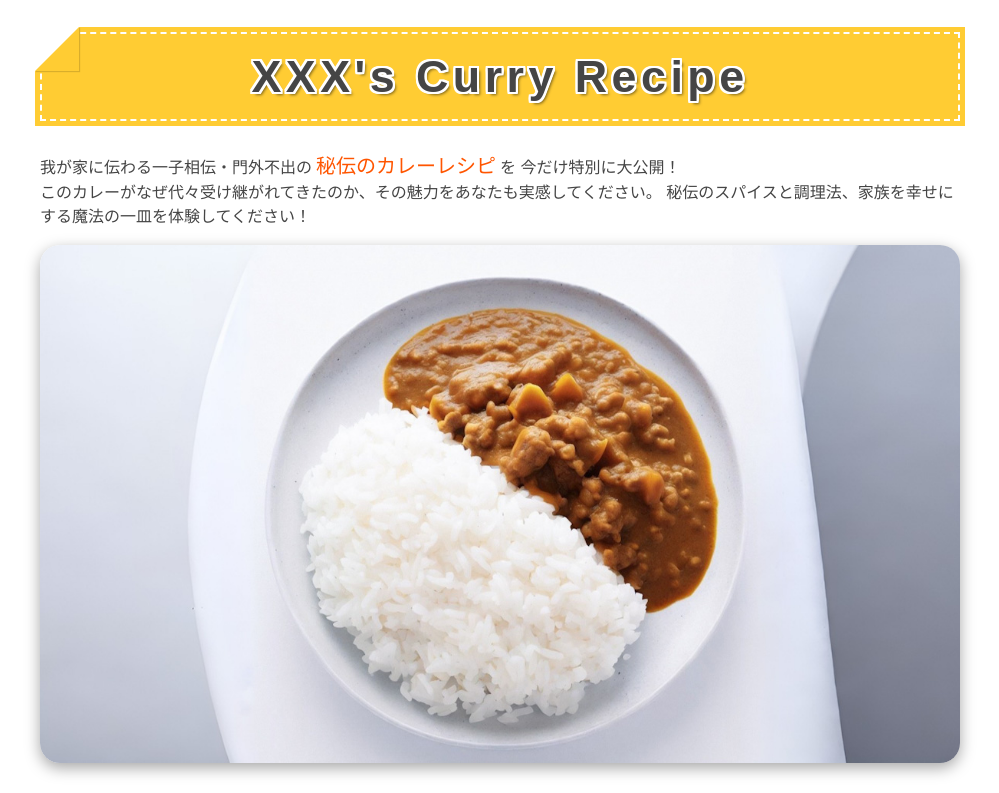
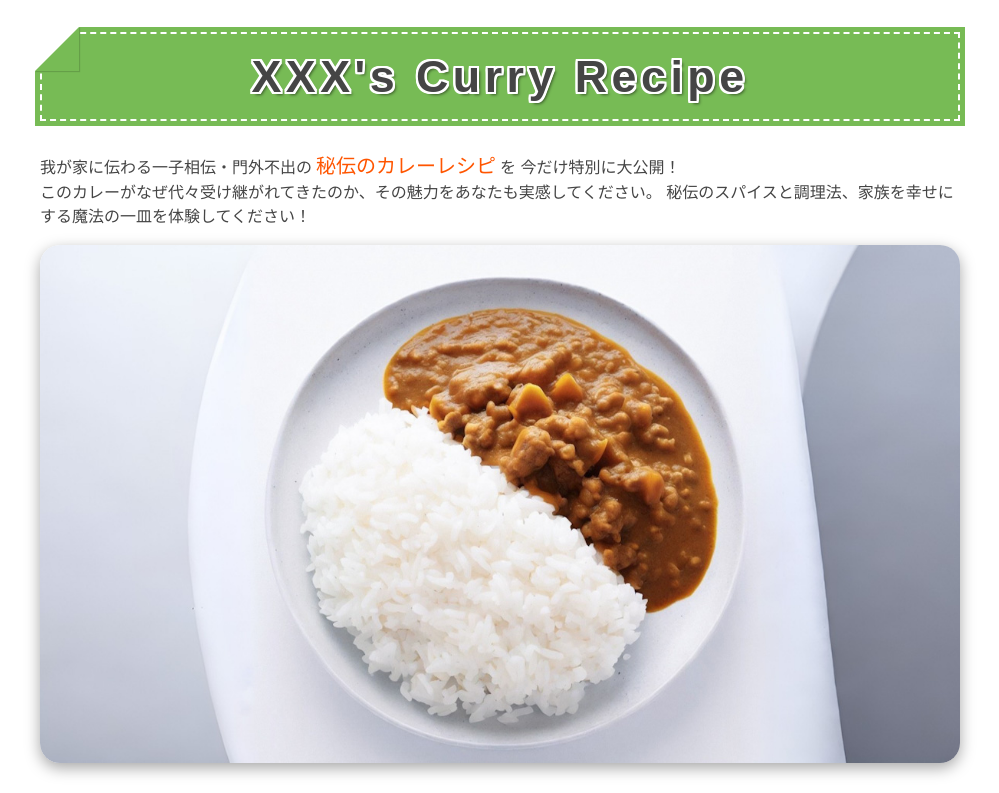
Before and after one commit to kunikyu/Curry-Recipe, a plain HTML site: page index.html in a window 1280 px wide. Shown: the top 793 px of the page, without its empty margins (140-1139 px from the left). Drawn offline with Linux system fonts and the light colour scheme; a web font is replaced by a local one.

Commit message:
色変更

```diff
--- a/main.css
+++ b/main.css
@@ -3,7 +3,7 @@ html {
     -webkit-text-size-adjust: 100%;
     font-family: "Yusei Magic", sans-serif;
     --theme-color-1: #f50;
-    --theme-color-2: #fc3;
+    --theme-color-2: #7b5;
     color: #454545;
   }
 
```
